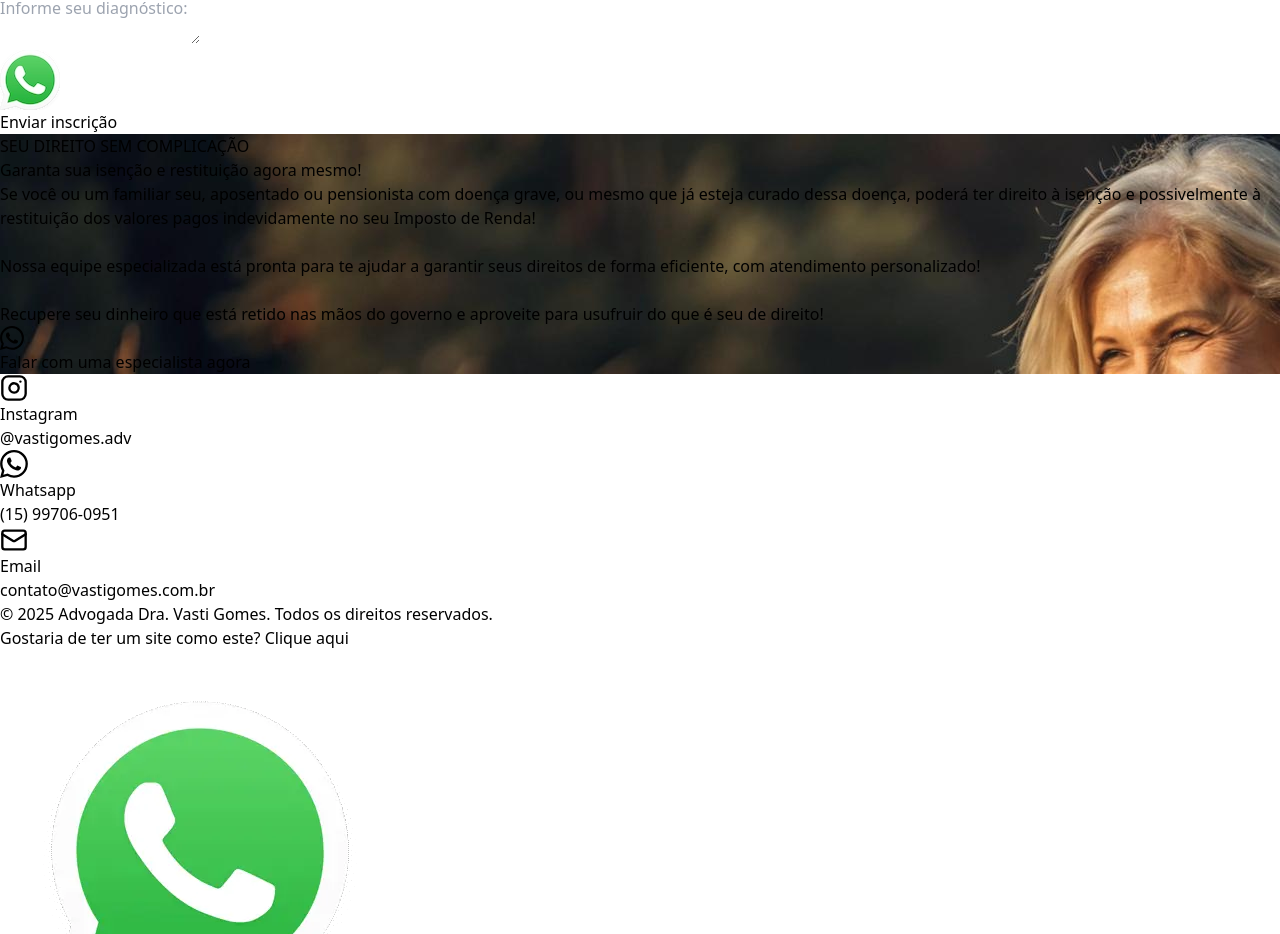
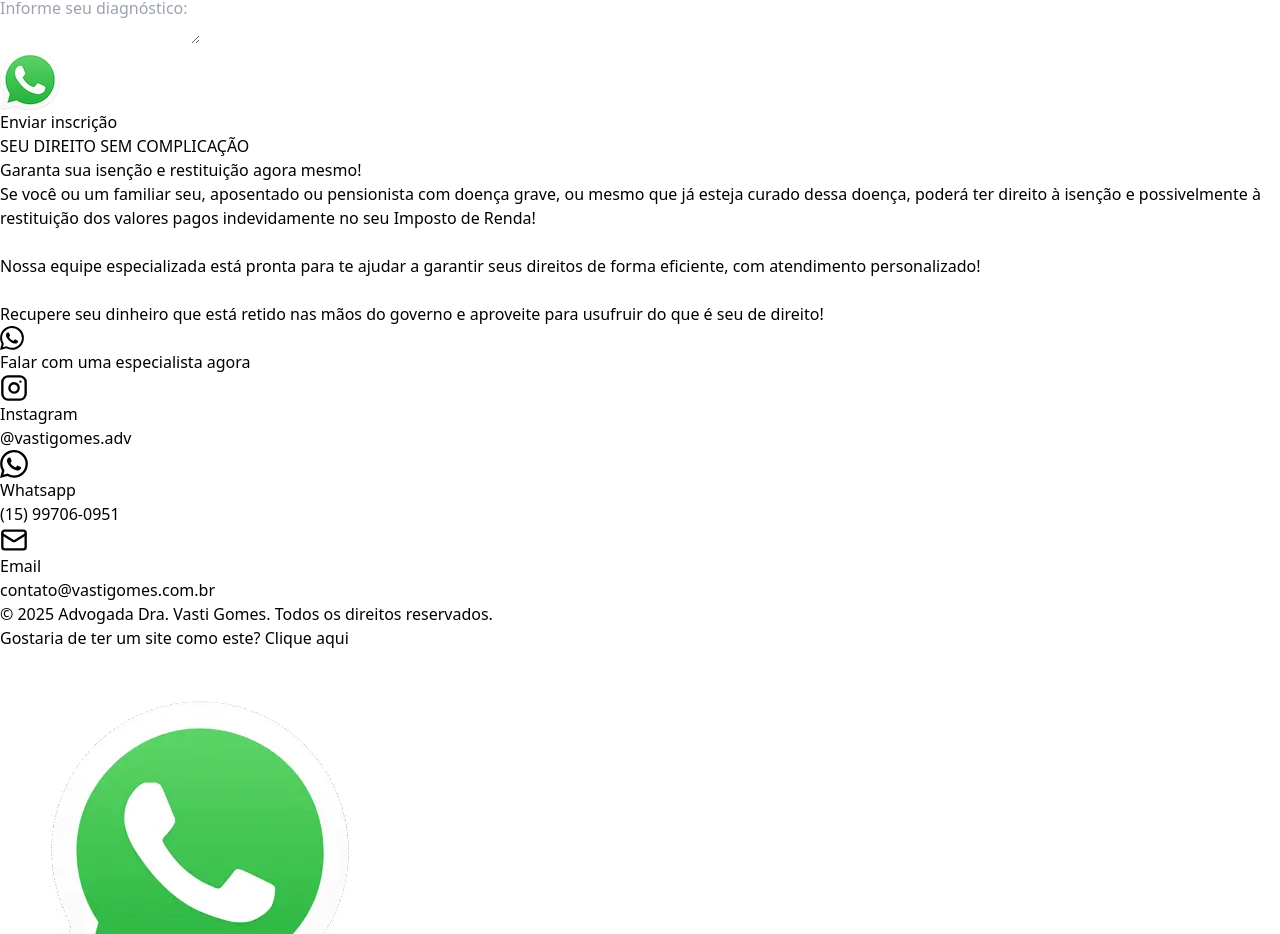
Before and after one commit to EdisonMatos/LP-Vasti-Gomes, a React (Vite) app: page /isencao in a window 1280 px wide. Shown: the part 2856-3790 px from the top of the page. Built offline with nearby package versions, Linux system fonts and the light colour scheme; a web font is replaced by a local one.

Commit message:
feat: Mudanças vasti

```diff
--- a/src/components/sections/lp01/CtaLP.jsx
+++ b/src/components/sections/lp01/CtaLP.jsx
@@ -8,15 +8,15 @@ import SectionWrapper from "../../sectionElements/SectionWrapper";
 export default function AboutParalaxeLP() {
   return (
     <div
-      className="bg-scroll bg-center bg-cover desktop1:bg-fixed"
-      style={{
-        backgroundImage: `url(${contentLp01.cta.bgImg})`,
-        backgroundRepeat: "no-repeat",
-      }}
+      className=""
+      // style={{
+      //   backgroundImage: `url(${contentLp01.cta.bgImg})`,
+      //   backgroundRepeat: "no-repeat",
+      // }}
       id="contact"
     >
-      <div className="flex justify-center w-full text-white bg-opacity-10 bg-primary">
-        <div className="flex justify-center w-full bg-black bg-opacity-80">
+      <div className="flex justify-center w-full text-white bg-secondary">
+        <div className="flex justify-center w-full">
           <SectionArea className="">
             <SectionWrapper>
               <SectionHeader
--- a/src/components/sections/lp01/HeroLP.jsx
+++ b/src/components/sections/lp01/HeroLP.jsx
@@ -27,13 +27,13 @@ export default function HeroLP({ fullImg }) {
                 <div className="flex flex-col w-full desktop1:w-[50%] desktop1:mr-[20px]">
                   <div className=" desktop1:mt-0">
                     <MotionDivDownToUp className="">
-                      <div className="flex text-lighter justify-center desktop1:justify-start font-bold leading-[35px] phone2:leading-[40px] tablet1:leading-[65px] desktop1:leading-[70px] text-center desktop1:text-left text-title4 phone2:text-title5 phone3:text-title5 tablet1:text-title7 mb-[24px] [text-shadow:_2px_3px_0_rgb(0_0_0_/_50%)]">
+                      <div className="flex text-lighter justify-center desktop1:justify-start font-medium leading-[35px] phone2:leading-[40px] tablet1:leading-[65px] desktop1:leading-[70px] text-center desktop1:text-left text-title4 phone2:text-title5 phone3:text-title5 tablet1:text-title7 mb-[24px] [text-shadow:_2px_3px_0_rgb(0_0_0_/_50%)]">
                         {contentLp01.hero.textArea.title}
                       </div>
                     </MotionDivDownToUp>
                     <MotionDivDownToUp className="">
                       <div className="flex justify-center text-center text-lighter desktop1:text-left desktop1:justify-start phone1:w-full font-secondFont text-paragraph4 phone3:text-paragraph5">
-                        <p className="mb-[40px] opacity-100 [text-shadow:_2px_2px_1px_rgb(0_0_0_/_100%)]">
+                        <p className="mb-[40px] opacity-80 [text-shadow:_2px_2px_1px_rgb(0_0_0_/_100%)]">
                           {contentLp01.hero.textArea.subtitle}
                         </p>
                       </div>
@@ -92,7 +92,7 @@ export default function HeroLP({ fullImg }) {
                     <img
                       src={contentLp01.hero.logo.logoImg}
                       alt={contentLp01.hero.logo.alt}
-                      className=" max-w-[180px] phone3:max-w-[270px] tablet1:max-w-[350px] desktop1:mb-[60px]"
+                      className=" max-w-[180px] phone3:max-w-[270px] tablet1:max-w-[600px] desktop1:mb-[60px]"
                     />
                   </MotionDivDownToUp>
                   <div className="mt-[30%] phone3:mt-[35%] tablet1:mt-[30px] desktop1:mt-0">
@@ -103,7 +103,7 @@ export default function HeroLP({ fullImg }) {
                     </MotionDivDownToUp>
                     <MotionDivDownToUp className="">
                       <div className="flex justify-center text-center text-lighter desktop1:text-center desktop1:justify-start phone1:w-full font-secondFont text-paragraph4 phone3:text-paragraph5">
-                        <p className="mb-[40px] opacity-100 [text-shadow:_2px_2px_1px_rgb(0_0_0_/_100%)]">
+                        <p className="mb-[40px] opacity-80 [text-shadow:_2px_2px_1px_rgb(0_0_0_/_100%)]">
                           {contentLp01.hero.textArea.subtitle}
                         </p>
                       </div>
```
